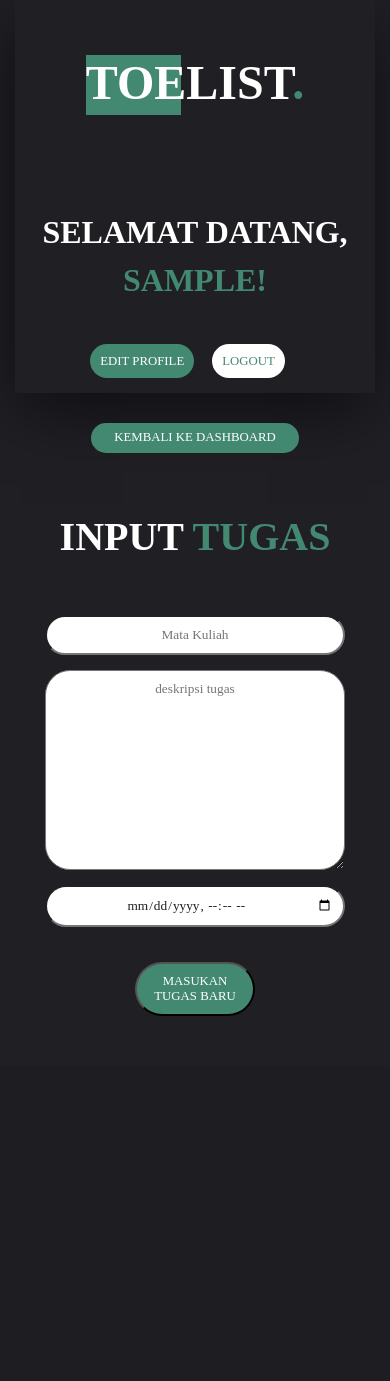
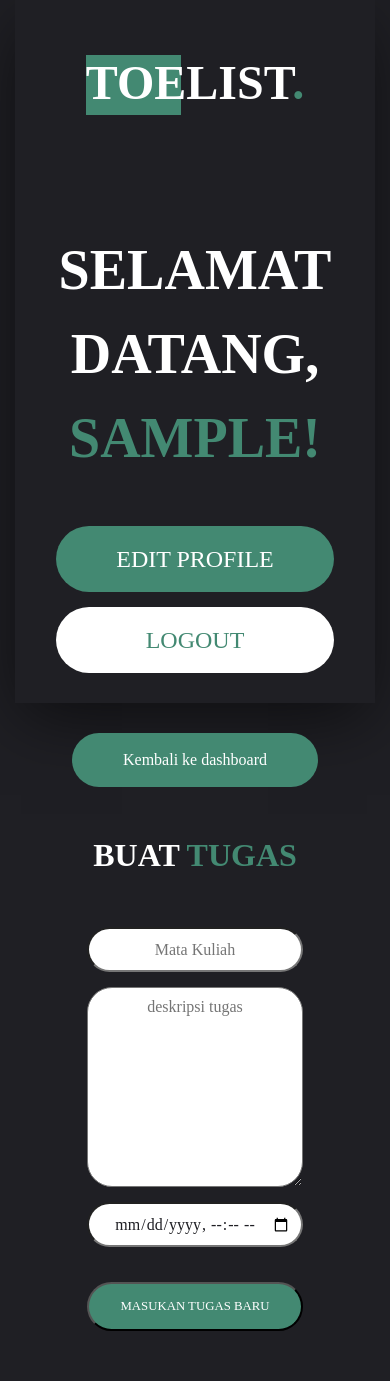
Before and after one commit to miftahers/toelist, a PHP site: page /input_tugas.php in a window 390 px wide. Before the commit the page ends 1016 px from the top, so only its background shows below. Run offline with PHP 8.4, Linux system fonts and the light colour scheme; the visitor is signed in with stand-in values (Sample User, id 1).

Commit message:
Fix UI bug + add detail tugas css

```diff
--- a/css/dashboard.css
+++ b/css/dashboard.css
@@ -95,10 +95,19 @@ box-shadow: 0px 5px 13px 0px #000000;
     -moz-box-shadow: 1px 10px 34px -3px rgba(0,0,0,0.75);
     color: var(--base-light);
     padding: 10px;
+    text-align: center;
+    font-size: 1.5rem;
 }
 .tabel td {
     padding: 10px;
+    font-size: 1.2rem;
     border-bottom: 1px solid rgba(255, 255, 255, 0.4);
+    text-align: center;
+
+    max-width: 100px;
+    overflow: hidden;
+    text-overflow: ellipsis;
+    white-space: nowrap;
 }
 table {
     -webkit-box-shadow: 0px 5px 13px 0px #000000;
@@ -122,84 +131,14 @@ table {
     -webkit-box-shadow: 0px 5px 13px 0px #000000;
     box-shadow: 0px 5px 13px 0px #000000;
 }
-.back-to-dashboard {
-    width: 60%;
+.tidak-ada-tugas {
+    text-align: center;
     margin: 0 auto;
     margin-bottom: 30px;
     max-width: 400px;
+    padding-top: 50px;
 }
-
-/* input tugas */
-.h2-input {
-    text-transform: uppercase;
-    font-size: 2.5rem;
-    font-family: 'Aileron';
-    margin-bottom: 10px;
-    text-align: center;
-    margin: 0 auto;
-    width: 80%;
-    margin-top: 20px;
-    display: block;
-}
-.h2-input span {
-    color: var(--greeny);
-}
-form {
-    margin: 0 auto;
-    margin-bottom: 30px;
-    text-align: center;
-}
-.input-tugas-input {
-    margin-bottom: 15px;
-    font-family: 'Aileron';
-    background-color: var(--base-light);
-    color: var(--base);
-    width: 80%;
-    max-width: 400px;
-    padding: 10px;
-    border-radius: 90px;
-}
-.input-tugas-textarea {
-    font-family: 'Aileron';
-    background-color: var(--base-light);
-    color: var(--base);
-    padding: 10px;
-    width: 80%;
-    max-width: 400px;
-    margin-bottom: 15px;
-    border-radius: 25px;
-    height: 200px;
-}
-input {
-    margin: 0 auto;
-    text-align: center;
-}
-.datetime {
-    cursor: pointer;
-}
-textarea {
-    text-align: center;
-}
-.input-tugas-btn {
-    background-color: var(--greeny);
-    color: var(--base-light);
-    padding: 10px;
-    border-radius: 90px;
-    text-decoration: none;
-    font-size: 0.8rem;
-    text-transform: uppercase;
-    font-family: 'Aileron';
-    transition: ease    0.3s;
-    width: 30%;
-    margin: 20px auto;
-    cursor: pointer;
-}
-.input-tugas-btn:hover {
-    background-color: var(--base-light);
-    color: var(--greeny);
-    cursor: pointer;
-}
-.tidak-ada-tugas {
+.btd {
     text-align: center;
     margin: 0 auto;
     margin-bottom: 30px;
@@ -208,19 +147,27 @@ textarea {
 }
 /* responsive */
 @media only screen and (max-width: 1080px) {
-    .back-to-dashboard {
-        max-width: 280px;
+    .tabel h3 {
+        font-size: 1.5rem;
     }
-    .h2-input {
-        width: 300px;
+    .tabel th {
+        font-size: 1.2rem;
     }
-    .input-tugas-input {
-        width: 300px;
+    .tabel td {
+        font-size: 1.2rem;
     }
-    .input-tugas-textarea {
-        width: 300px;
+    .tabel .btn {
+        width: 80%;
+        display: flex;
+        margin: 15px auto;
+        flex-direction: column;
     }
-    .input-tugas-btn {
-        width: 120px;
+    .tabel .btn a {
+        padding: 15px;
+        width: 95%;
+        font-size: 1.5rem;
+    }
+    table a{
+        padding: 15px;
     }
 }
--- a/css/header.css
+++ b/css/header.css
@@ -75,8 +75,6 @@
 @media only screen and (max-width: 1080px) {
     .header {
         flex-direction: column;
-    }
-    .header {
         font-size: 2rem;
         text-align: center;
     }
@@ -90,10 +88,31 @@
         width: 95px;
     }
     .user h2 {
-        font-size: 2rem;
+        font-size: 3.5rem;
     }
     .top-btn {
+        display: flex;
         margin: 0 auto;
         float: none;
+        width: 100%;
+        flex-direction: column;
+        max-width: 1000px;
     }
+    .top-btn a {
+        width: 75%;
+        margin: 0 auto;
+        float: none;
+        padding: 15px;
+        font-size: 1.5rem;
+        margin-bottom: 15px;
+    }
+    .edit-profile {
+        margin: 0 auto;
+        width: 400px;
+    }
+    .logout {
+        margin: 0 auto;
+        width: 400px;
+    }
+
 }
--- /dev/null
+++ b/css/input-tugas.css
@@ -0,0 +1,144 @@
+:root {
+    --base : #1f1f24;
+    --base-light : #fff;
+    --greeny : #438972;
+}
+::-webkit-scrollbar{
+    width: 10px;
+}
+::-webkit-scrollbar-track{
+    background: var(--base);
+}
+::-webkit-scrollbar-thumb{
+    background: #438972;
+    border-radius: 90px;
+}
+html {
+    font-family: 'Aileron';
+    scroll-behavior: smooth;
+}
+
+body {
+    background-color: var(--base);
+    color: var(--base-light);
+    line-height: 1.5;
+    margin: 0 auto;
+    max-width: 1300px;
+    padding: 0 15px;
+}
+.btd {
+    text-decoration: none;
+    color: var(--base-light);
+    display: block;
+    padding: 10px;
+    border-radius: 45px;
+    background-color: var(--greeny);
+    margin: 0 auto;
+    text-align: center;
+    width: 80%;
+    max-width: 400px;
+    margin-top: 30px;
+}
+.btd:hover {
+    background-color: var(--base-light);
+    color: var(--greeny);
+}
+/* input tugas */
+.h2-input {
+    text-transform: uppercase;
+    font-size: 3rem;
+    font-family: 'Aileron';
+    margin-bottom: 10px;
+    text-align: center;
+    margin: 0 auto;
+    width: 80%;
+    margin-top: 20px;
+    display: block;
+}
+.h2-input span {
+    color: var(--greeny);
+}
+form {
+    margin: 0 auto;
+    margin-bottom: 30px;
+    text-align: center;
+}
+.input-tugas-input {
+    margin-bottom: 15px;
+    font-family: 'Aileron';
+    background-color: var(--base-light);
+    color: var(--base);
+    width: 80%;
+    max-width: 600px;
+    height: 50px;
+    padding: 10px;
+    font-size: 1.2rem;
+    border-radius: 90px;
+}
+.input-tugas-textarea {
+    font-family: 'Aileron';
+    background-color: var(--base-light);
+    color: var(--base);
+    padding: 10px;
+    width: 80%;
+    max-width: 600px;
+    margin-bottom: 15px;
+    border-radius: 25px;
+    height: 300px;
+    font-size: 1.2rem;
+
+}
+input {
+    margin: 0 auto;
+    text-align: center;
+}
+.datetime {
+    cursor: pointer;
+}
+textarea {
+    text-align: center;
+}
+.input-tugas-btn {
+    background-color: var(--greeny);
+    color: var(--base-light);
+    padding: 15px;
+    border-radius: 90px;
+    text-decoration: none;
+    font-size: 0.8rem;
+    text-transform: uppercase;
+    font-family: 'Aileron';
+    transition: ease    0.3s;
+    width: 30%;
+    margin: 20px auto;
+    cursor: pointer;
+}
+.input-tugas-btn:hover {
+    background-color: var(--base-light);
+    color: var(--greeny);
+    cursor: pointer;
+}
+
+
+@media only screen and (max-width: 1080px) {
+    .btd {
+        width: 60%;
+        padding: 15px;
+    }
+    .h2-input {
+        font-size: 2rem;
+    }
+    .input-tugas-input {
+        font-size: 1rem;
+        width: 60%;
+        height: 45px;
+    }
+    .input-tugas-textarea {
+        font-size: 1rem;
+        width: 60%;
+        height: 200px;
+    }
+    .input-tugas-btn {
+        width: 60%;
+        padding: 15px;
+    }
+}
--- a/dashboard.php
+++ b/dashboard.php
@@ -80,6 +80,9 @@ if(isset($_GET['delete'])) {
                                     // echo "<td>".$row['deadline']."</td>";
                                     echo "<td>".date("Y-m-d H:i", strtotime($row['deadline']))."</td>";
                                     echo "<td>
+                                        <a href='detail_tugas.php?id=$id'>
+                                        Detail
+                                        </a>
                                         <a href='edit_data.php?id=$id'>
                                         Edit
                                         </a>
--- a/edit_data.php
+++ b/edit_data.php
@@ -66,7 +66,7 @@ if(isset($_POST['delete'])) {
         </div>
         <div class="container">
             <div class="contents">
-                <a href="dashboard.php">Kembali ke dashboard</a>
+                <a href="dashboard.php" class="btd">Kembali ke dashboard</a>
                 <h2>Edit <span>Data</span></h2>
                 <br><br>
                 <form action="" method="post">
--- a/index.php
+++ b/index.php
@@ -21,8 +21,8 @@ if(isset($_SESSION['email'])) {
                 <h1>TOELIST<span class="dot">.</span></h1>
             </div>
             <div class="login">
-                <a href="login.php" class="login-btn">Login</a>
-                <a href="register.php" class="reg-btn">Register</a>
+                <a href="login.php" class="login-btn">Masuk</a>
+                <a href="register.php" class="reg-btn">Daftar</a>
             </div>
         </div>
     </body>
--- a/input_tugas.php
+++ b/input_tugas.php
@@ -26,7 +26,7 @@ if(isset($_POST['submit'])) {
 <html>
     <head>
         <title>Toelist - Input Tugas</title>
-        <link rel="stylesheet" href="./css/dashboard.css">
+        <link rel="stylesheet" href="./css/input-tugas.css">
         <link rel="stylesheet" href="./css/TransitionIn.css">
         <link rel="stylesheet" href="./css/header.css">
     </head>
@@ -47,9 +47,9 @@ if(isset($_POST['submit'])) {
         <div class="container">
             <div class="contents">
                 <div class="tabel">
-                <a href="dashboard.php" class="back-to-dashboard">Kembali ke dashboard</a>
+                <a href="dashboard.php" class="btd">Kembali ke dashboard</a>
                 <br>
-                <h2 class="h2-input">Input <span>Tugas</span></h2>
+                <h2 class="h2-input">Buat <span>Tugas</span></h2>
                 <br><br>
                 <form action="" method="post">
                     <input class="input-tugas-input" type="text" name="nama" placeholder="Mata Kuliah" required>
--- a/login.php
+++ b/login.php
@@ -50,11 +50,12 @@ if(isset($_POST['submit'])) {
                 <input type="password" placeholder="Password" name="password" required>
                 <button name="submit">Login</button>
             </form>
-            <p>Belum punya akun? <a href="register.php" class="reg-btn">Register</a> </p>
+            <p>Belum punya akun?</p>
+            <a href="register.php" class="reg-btn">Register</a>
             <p>atau</p>
             <p><a href="index.php" class="home">Halaman utama</a></p>
             <br>
         </div>
-        <p>Made by Kelompok 2 - Toelist</p>
+        <p>Dibuat oleh Kelompok 2 - Toelist</p>
     </body>
 </html>
```
Also changed, not shown: css/detail-tugas.css (added, +124 -0 lines), css/edit-data.css (+34 -16 lines), css/style-login.css (+12 -13 lines), css/style.css (+8 -6 lines), detail_tugas.php (+40 -11 lines), history.php (+12 -6 lines), register.php (+12 -11 lines).
